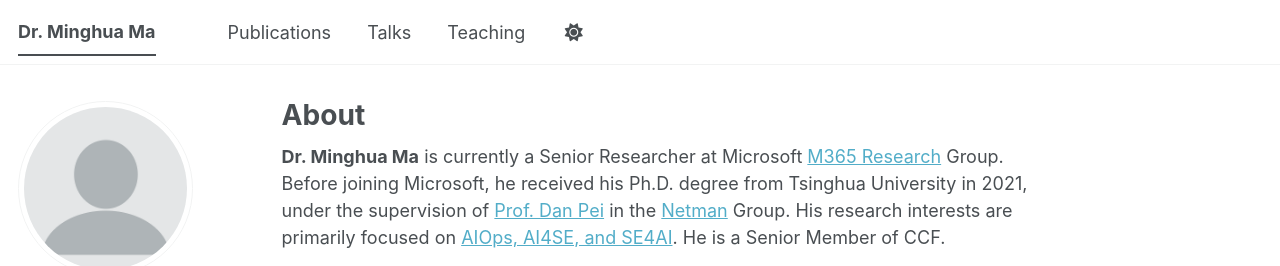
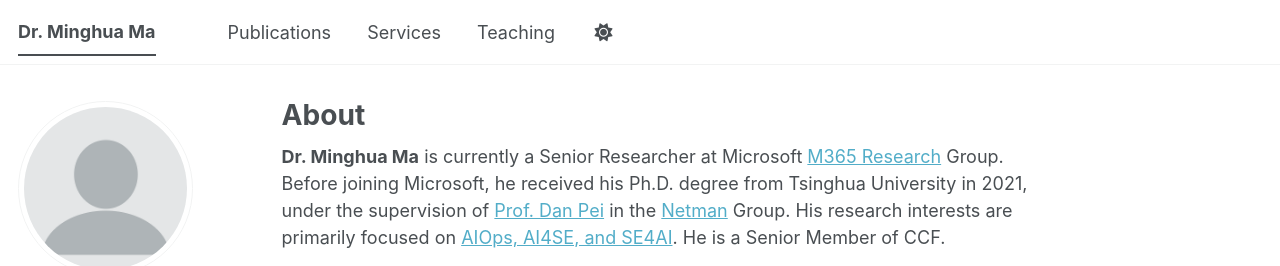
Before and after one commit to marvin233/marvin233.github.io, a Jekyll site: the page built from _pages/about.md, in a window 1280 px wide. Shown: the top 266 px of the page. Built offline with Jekyll 4.4.1, drawn with Linux system fonts in a browser that asks for light colours; some web fonts are replaced; a script bundle is joined from its source files by our own code; library files that are not in the unit come from our copies.

Commit message:
Replace 'Talks' with 'Services' in navigation

```diff
--- a/_data/navigation.yml
+++ b/_data/navigation.yml
@@ -11,8 +11,8 @@ main:
   - title: "Publications"
     url: /publications/
 
-  - title: "Talks"
-    url: /talks/
+  - title: "Services"
+    url: /services/
 
   - title: "Teaching"
     url: /teaching/
```
